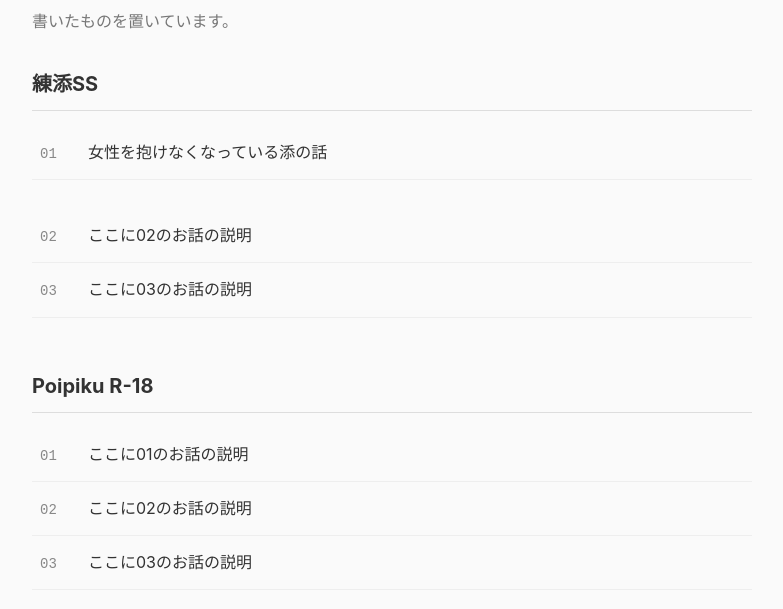
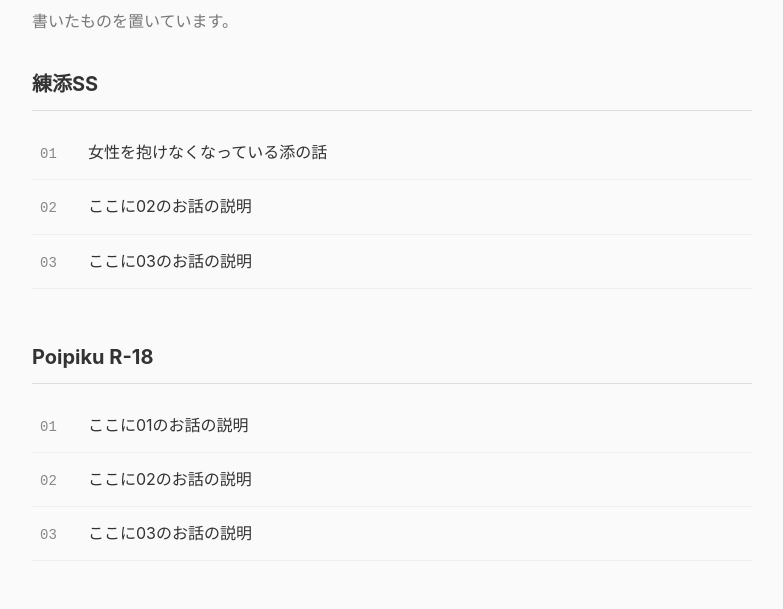
Before and after one commit to satoko-rntn/novel-site, a plain HTML site: page index.html in a window 1280 px wide. Shown: the part 103-712 px from the top of the page, without its empty margins (248-1031 px from the left). Drawn offline with Linux system fonts and the light colour scheme.

Commit message:
Update index.html

```diff
--- a/index.html
+++ b/index.html
@@ -57,12 +57,12 @@
           </span>
 
           <span class="work-description">
-            女性を抱けなくなっている添の話
+            女性を抱けなくなっている添の話<br>
           </span>
 
         </a>
 
-        <br>
+
 
         <!-- SS 02 -->
 
```
